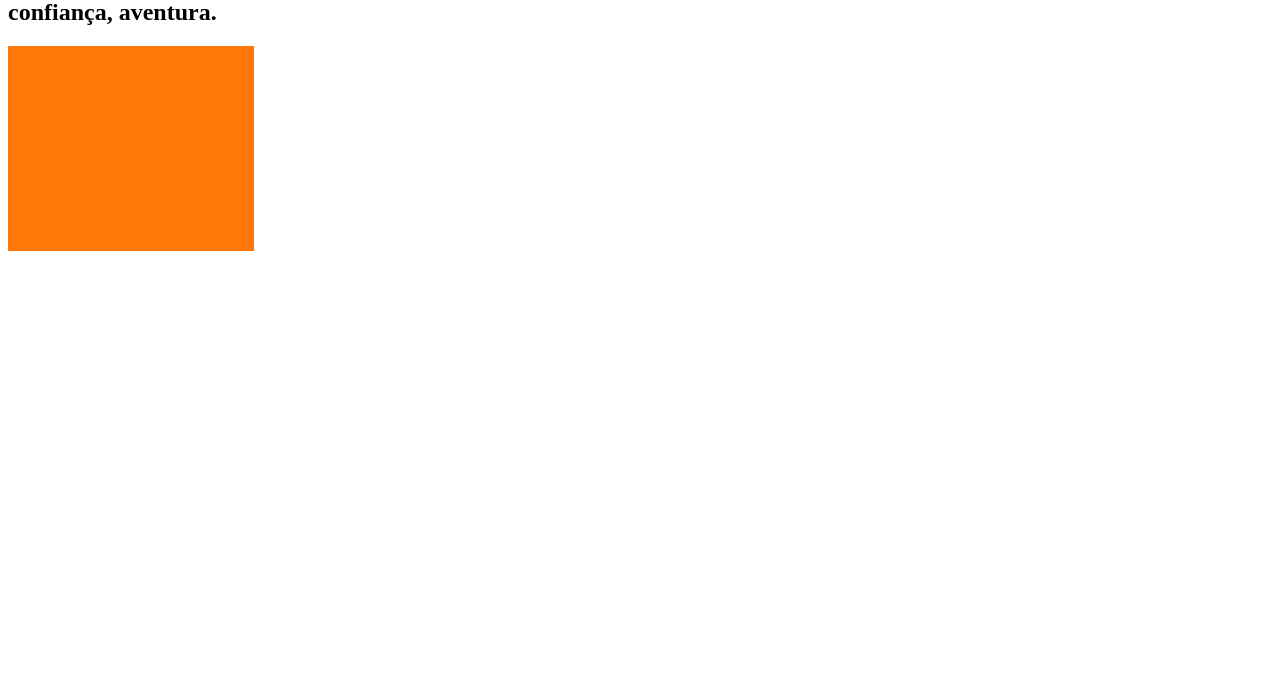
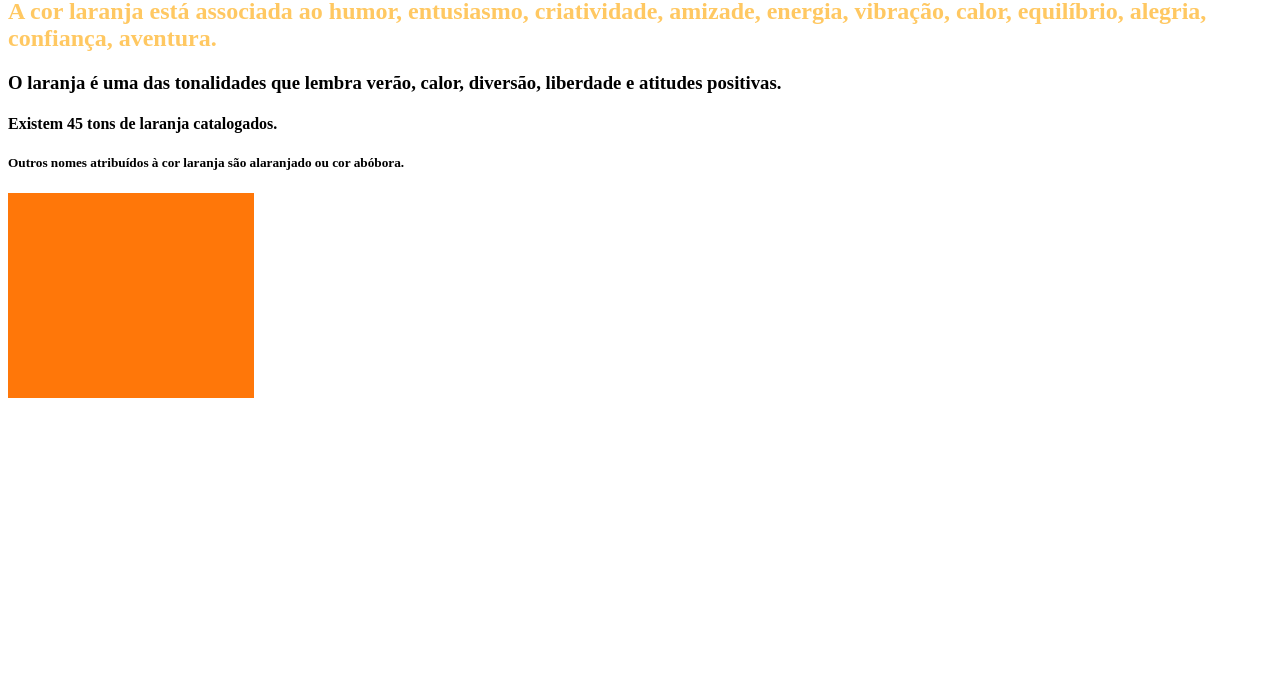
Before and after one commit to vic23tanakiryus/LARANJACOR, a plain HTML site: page INDEX.HTML in a window 1280 px wide. Shown: the part 108-800 px from the top of the page. Drawn offline with Linux system fonts and the light colour scheme.

Commit message:
laranja2

```diff
--- a/INDEX.HTML
+++ b/INDEX.HTML
@@ -3,11 +3,18 @@
 <head>
     <meta charset="UTF-8">
     <meta name="viewport" content="width=h1, initial-scale=1.0">
+    <link rel="stylesheet" href="style.css"
     <title>LARANJA</title>
 </head>
 <body>
     <h1>A COR LARANJA</h1>
     <h2>A cor laranja está associada ao humor, entusiasmo, criatividade, amizade, energia, vibração, calor, equilíbrio, alegria, confiança, aventura.</h2>
+    <h3>O laranja é uma das tonalidades que lembra verão, calor, diversão, liberdade e atitudes positivas.</h3>
+    <h4>Existem 45 tons de laranja catalogados.</h4>
+    <h5>Outros nomes atribuídos à cor laranja são alaranjado ou cor abóbora.
+
+    </h5>
+
     <img id="imagem1" src="download.png">
 </body>
 </html>
--- a/style.css
+++ b/style.css
@@ -1 +1 @@
-h2{color: orange;}
+h2{color: rgb(255, 200, 98)}
```
